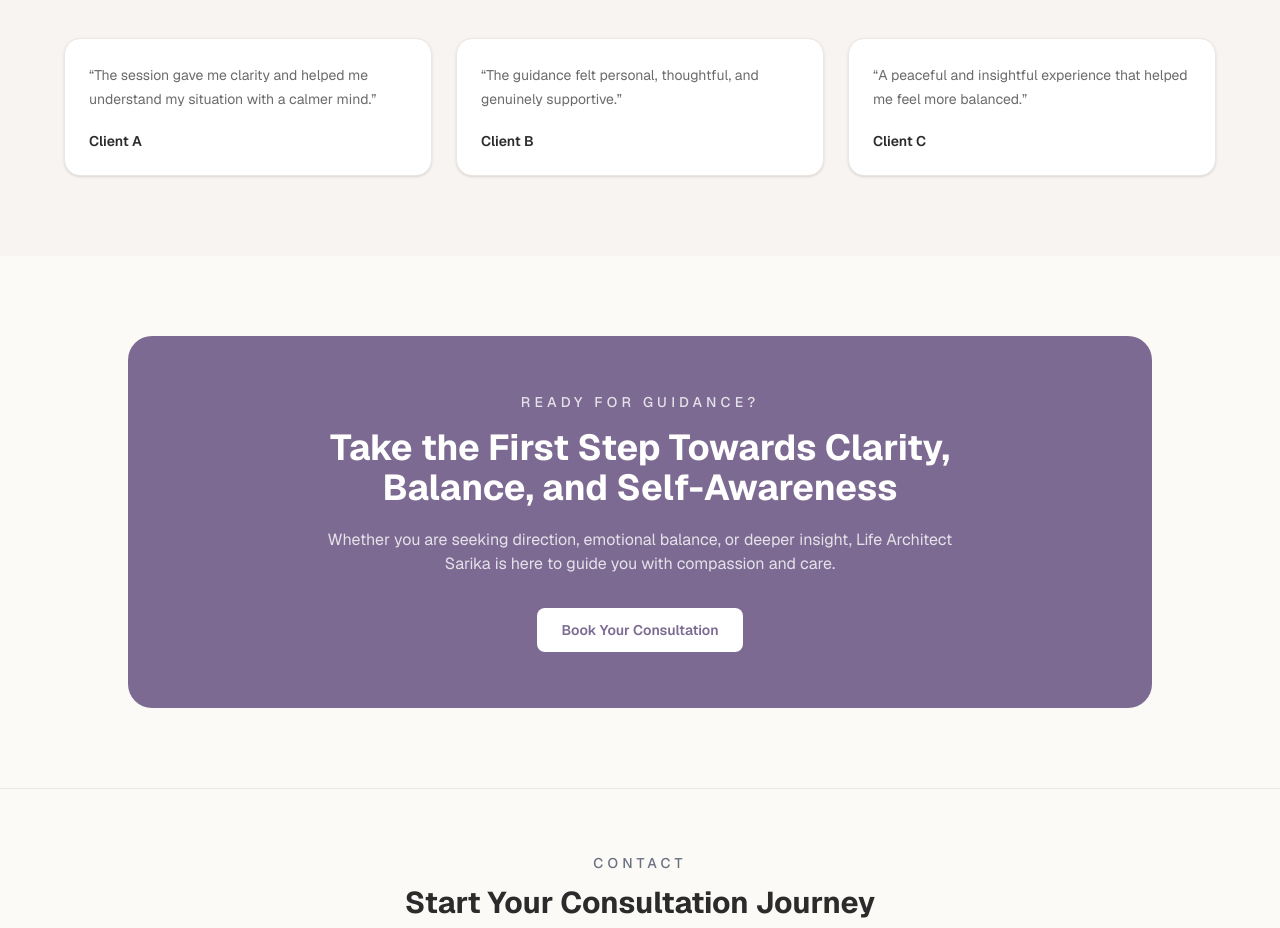
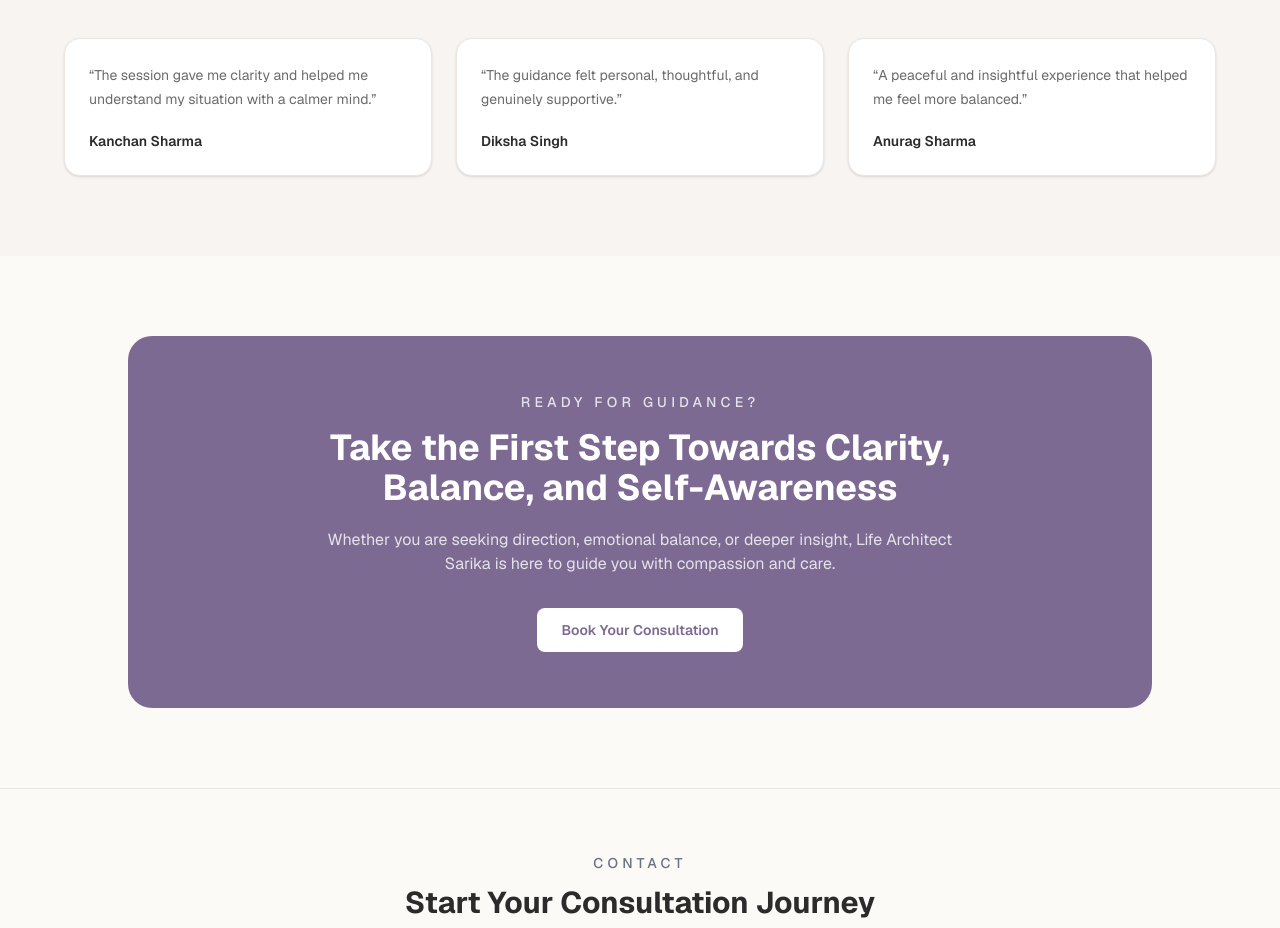
Before and after one commit to akashsharmaclicks-learningaccount/lifearchitectsarika-website, a Next.js app in the folder apps/web/: page / in a window 1280 px wide. Shown: the part 2160-3088 px from the top of the page. Built offline with nearby package versions, Linux system fonts and the light colour scheme; no server answers.

Commit message:
feat: update the client names in testimonials.

```diff
--- a/apps/web/src/content/testimonials.ts
+++ b/apps/web/src/content/testimonials.ts
@@ -1,14 +1,14 @@
 export const testimonials = [
   {
-    name: "Client A",
+    name: "Kanchan Sharma",
     text: "The session gave me clarity and helped me understand my situation with a calmer mind.",
   },
   {
-    name: "Client B",
+    name: "Diksha Singh",
     text: "The guidance felt personal, thoughtful, and genuinely supportive.",
   },
   {
-    name: "Client C",
+    name: "Anurag Sharma",
     text: "A peaceful and insightful experience that helped me feel more balanced.",
   },
 ];
```
